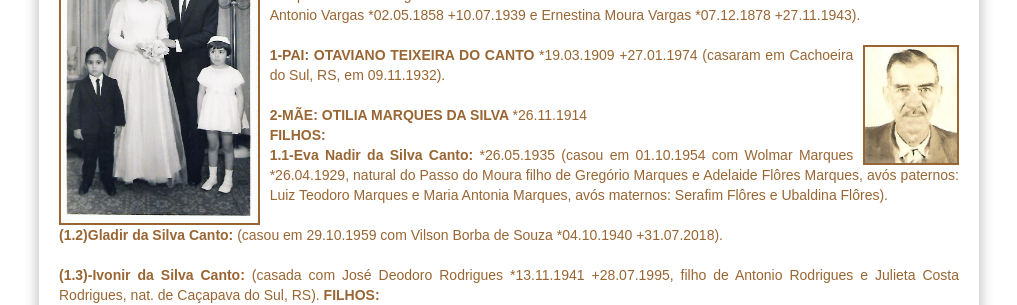
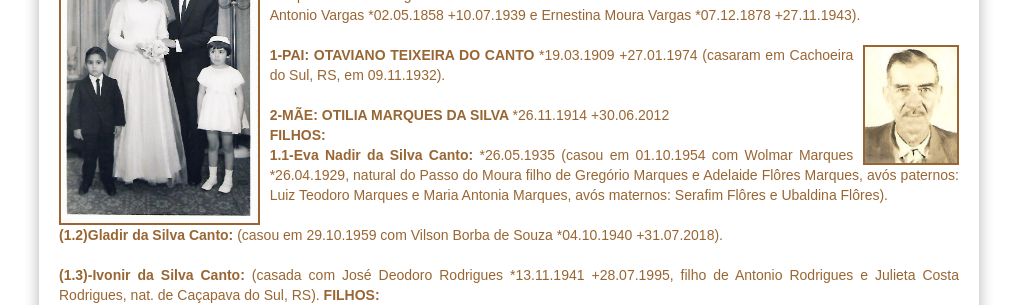
Before and after one commit to claudiovargas1955/claudiovargas1955.github.io, a Jekyll site: the page built from _pages/genealogia-da-familia-teixeira-do-canto.html, in a window 1280 px wide and 900 px high, scrolled down 904 px. Shown: the part 153-458 px from the top of the window, without its empty margins (131-1148 px from the left). Built offline with Jekyll 4.4.1, drawn with Linux system fonts in a browser that asks for light colours; some web fonts are replaced.

Commit message:
Update genealogia-da-familia-teixeira-do-canto.html

```diff
--- a/_pages/genealogia-da-familia-teixeira-do-canto.html
+++ b/_pages/genealogia-da-familia-teixeira-do-canto.html
@@ -78,7 +78,7 @@ Moura *13.06.1887 avós maternos: João Antonio Vargas *02.05.1858 +10.07.1939 e
 <img class="tex1" style="float:right"; src="/images/octaviano.jpg"; height="120px" ; title="Octaviano, pai de Maria Gessi";>
 <b>1-PAI: OTAVIANO TEIXEIRA DO CANTO </b>*19.03.1909 +27.01.1974 (casaram em Cachoeira do Sul, RS, em 09.11.1932).<br><br>
 
-<b>2-MÃE: OTILIA MARQUES DA SILVA </b>*26.11.1914 <br>
+<b>2-MÃE: OTILIA MARQUES DA SILVA </b>*26.11.1914 +30.06.2012<br>
 <b>FILHOS:</b><br>
 <b>1.1-Eva Nadir da Silva Canto:</b> *26.05.1935 (casou em 01.10.1954 com Wolmar Marques *26.04.1929, natural do Passo do Moura  filho
 de Gregório Marques e Adelaide Flôres Marques, avós paternos: Luiz Teodoro Marques e Maria Antonia Marques, avós maternos: Serafim
```
